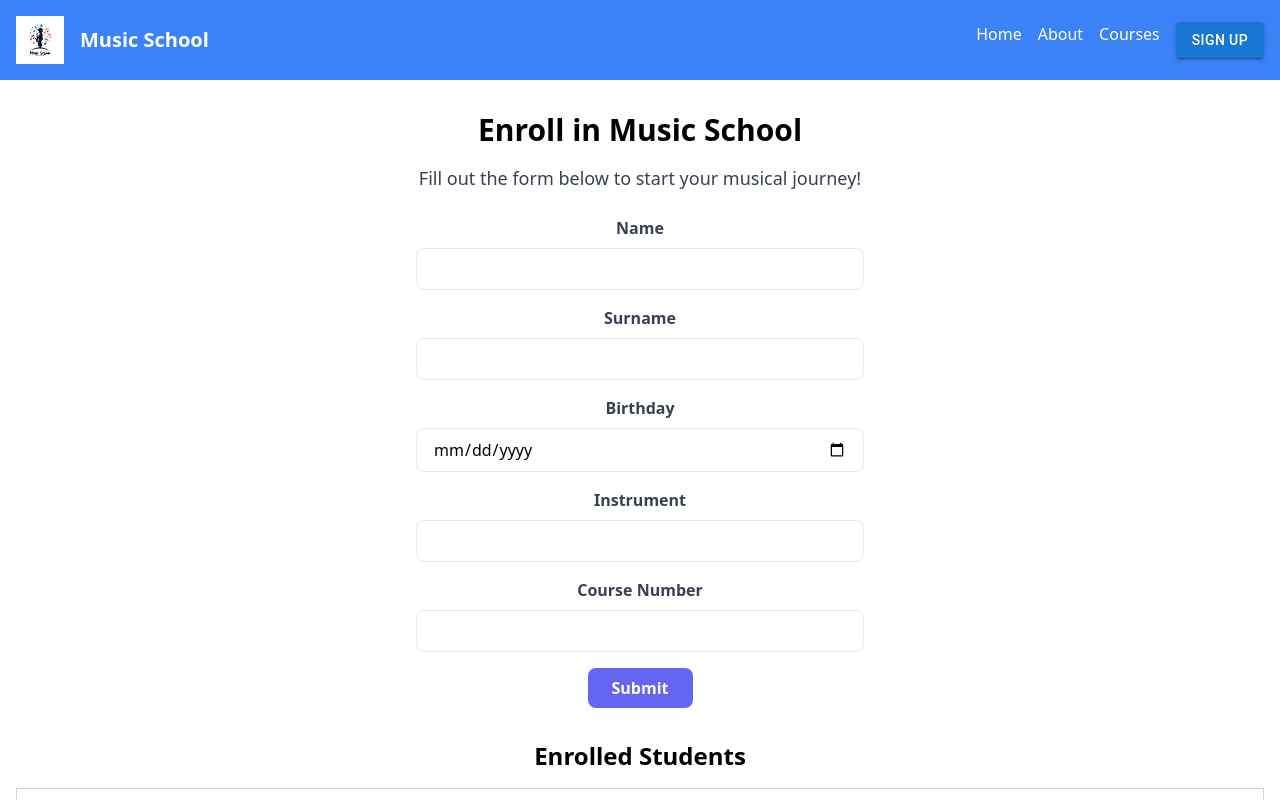
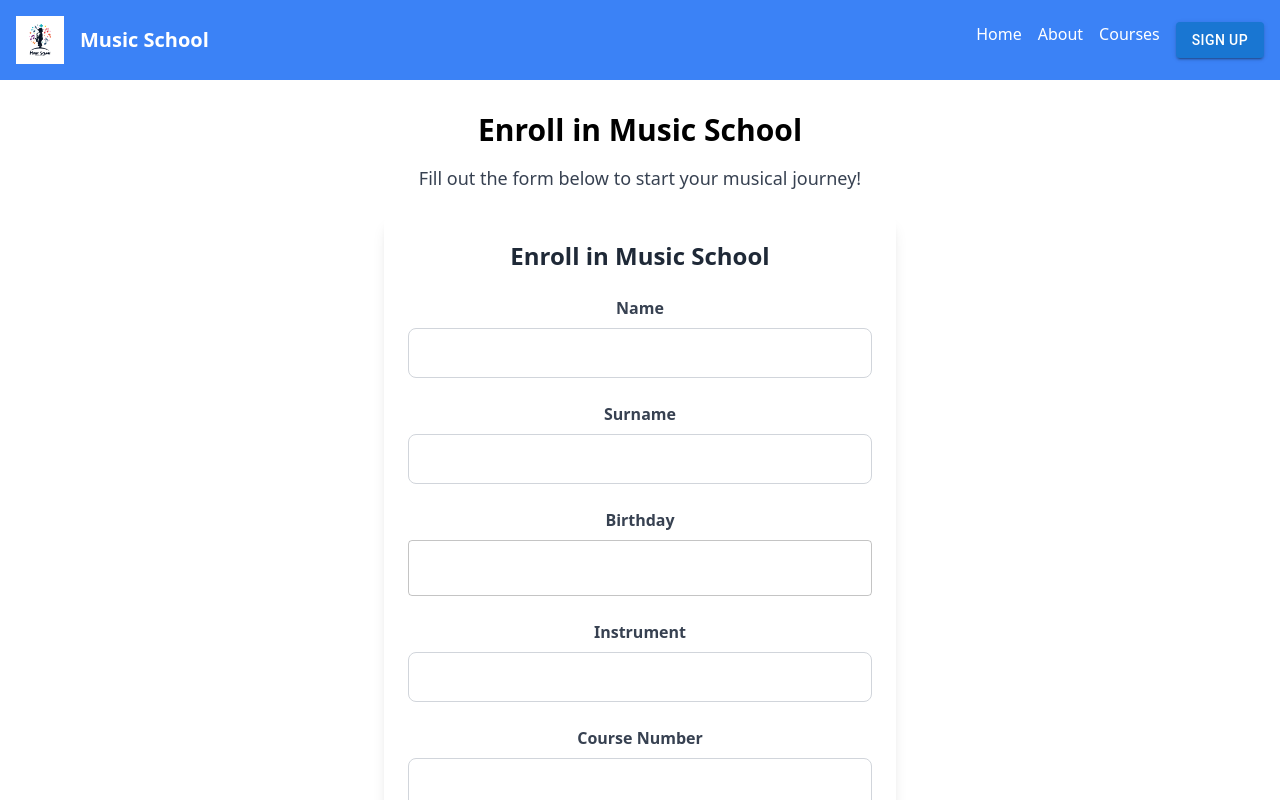
Before and after one commit to Janislud/musicSchool, a React (Create React App) app: page /enter-form in a window 1280 px wide. Shown: the top 800 px of the page. Built offline with nearby package versions, Linux system fonts and the light colour scheme.

Commit message:
create function with data + switch data params +change inputs with mui comp

```diff
--- a/package.json
+++ b/package.json
@@ -15,6 +15,7 @@
     "@types/node": "^16.18.119",
     "@types/react": "^18.3.12",
     "@types/react-dom": "^18.3.1",
+    "date-fns": "^4.1.0",
     "react": "^18.3.1",
     "react-dom": "^18.3.1",
     "react-router-dom": "^6.28.0",
--- a/src/Components/EnterForm.tsx
+++ b/src/Components/EnterForm.tsx
@@ -1,4 +1,6 @@
 import React, { useState, useEffect } from 'react';
+import TextField from '@mui/material/TextField';
+import { Button } from '@mui/material';
 
 type Student = {
   name: string;
@@ -9,18 +11,16 @@ type Student = {
   courseNumber: string;
 };
 
-// Define a type for the field names to avoid the "index signature" error
 type FormDataKeys = 'name' | 'surname' | 'birthday' | 'instrument' | 'courseNumber';
 
 const initialStudents: Student[] = [
-  { name: "John", surname: "Doe", birthday: "1997-11-12", age: 25, instrument: "Piano", courseNumber: "C001" },
-  { name: "Jane", surname: "Smith", birthday: "1998-06-24", age: 24, instrument: "Violin", courseNumber: "C002" },
-  { name: "Sam", surname: "Brown", birthday: "2001-03-15", age: 22, instrument: "Flute", courseNumber: "C003" },
-  { name: "Emily", surname: "Davis", birthday: "2003-11-22", age: 20, instrument: "Guitar", courseNumber: "C004" },
+  { name: "John", surname: "Doe", birthday: "1997.11.12", age: 25, instrument: "Piano", courseNumber: "C001" },
+  { name: "Jane", surname: "Smith", birthday: "1998.06.24", age: 24, instrument: "Violin", courseNumber: "C002" },
+  { name: "Sam", surname: "Brown", birthday: "2001.03.15", age: 22, instrument: "Flute", courseNumber: "C003" },
+  { name: "Emily", surname: "Davis", birthday: "2003.11.22", age: 20, instrument: "Guitar", courseNumber: "C004" },
 ];
 
 function EnterForm() {
-  // Ensure that formData and errors objects have a consistent type structure
   const [formData, setFormData] = useState<Record<FormDataKeys, string>>({
     name: '',
     surname: '',
@@ -100,7 +100,6 @@ function EnterForm() {
   const handleSubmit = (e: React.FormEvent) => {
     e.preventDefault();
 
-    // Validate all fields before submitting
     const newErrors: Record<FormDataKeys, string> = { ...errors };
     Object.keys(formData).forEach((key) => {
       const fieldKey = key as FormDataKeys;
@@ -118,10 +117,12 @@ function EnterForm() {
       return;
     }
 
+    const formattedBirthday = formatBirthday(formData.birthday);
+
     const newStudent: Student = {
       name: formData.name,
       surname: formData.surname,
-      birthday: formData.birthday,
+      birthday: formattedBirthday,
       age: calculateAge(formData.birthday),
       instrument: formData.instrument,
       courseNumber: formData.courseNumber,
@@ -147,6 +148,14 @@ function EnterForm() {
     });
   };
 
+  const formatBirthday = (birthday: string): string => {
+    const date = new Date(birthday);
+    const year = date.getFullYear();
+    const month = (date.getMonth() + 1).toString().padStart(2, '0');
+    const day = date.getDate().toString().padStart(2, '0');
+    return `${day}.${month}.${year}`;
+  };
+
   const isFormValid =
     Object.values(errors).every((error) => error === '') &&
     Object.values(formData).every((value) => value !== '');
@@ -156,8 +165,10 @@ function EnterForm() {
       <h2 className="text-3xl font-semibold text-black mb-4">Enroll in Music School</h2>
       <p className="text-lg text-gray-700 mb-6">Fill out the form below to start your musical journey!</p>
 
-      <form onSubmit={handleSubmit} className="max-w-md mx-auto">
-        <div className="mb-4">
+      <form onSubmit={handleSubmit} className="max-w-lg mx-auto bg-white p-6 rounded-lg shadow-lg">
+  <h2 className="text-2xl font-semibold text-gray-800 mb-6 text-center">Enroll in Music School</h2>
+
+  <div className="mb-6">
     <label htmlFor="name" className="block text-gray-700 font-semibold mb-2">Name</label>
     <input
       type="text"
@@ -165,13 +176,13 @@ function EnterForm() {
       name="name"
       value={formData.name}
       onChange={handleChange}
-            className="w-full px-4 py-2 border rounded-lg focus:outline-none focus:border-indigo-500"
+      className="w-full px-4 py-3 border border-gray-300 rounded-lg focus:outline-none focus:border-indigo-500 focus:ring-2 focus:ring-indigo-200 transition duration-300"
       required
     />
-          {errors.name && <p className="text-red-500 text-sm">{errors.name}</p>}
+    {errors.name && <p className="text-red-500 text-sm mt-1">{errors.name}</p>}
   </div>
 
-        <div className="mb-4">
+  <div className="mb-6">
     <label htmlFor="surname" className="block text-gray-700 font-semibold mb-2">Surname</label>
     <input
       type="text"
@@ -179,27 +190,32 @@ function EnterForm() {
       name="surname"
       value={formData.surname}
       onChange={handleChange}
-            className="w-full px-4 py-2 border rounded-lg focus:outline-none focus:border-indigo-500"
+      className="w-full px-4 py-3 border border-gray-300 rounded-lg focus:outline-none focus:border-indigo-500 focus:ring-2 focus:ring-indigo-200 transition duration-300"
       required
     />
-          {errors.surname && <p className="text-red-500 text-sm">{errors.surname}</p>}
+    {errors.surname && <p className="text-red-500 text-sm mt-1">{errors.surname}</p>}
   </div>
 
-        <div className="mb-4">
+  <div className="mb-6">
     <label htmlFor="birthday" className="block text-gray-700 font-semibold mb-2">Birthday</label>
-          <input
-            type="date"
+    <TextField
+      type="text"
       id="birthday"
       name="birthday"
       value={formData.birthday}
       onChange={handleChange}
-            className="w-full px-4 py-2 border rounded-lg focus:outline-none focus:border-indigo-500"
+      fullWidth
       required
+      error={!!errors.birthday}
+      helperText={errors.birthday}
+      InputLabelProps={{
+        shrink: true,
+      }}
+      className="w-full px-4 py-3 border border-gray-300 rounded-lg focus:outline-none focus:border-indigo-500 focus:ring-2 focus:ring-indigo-200 transition duration-300"
     />
-          {errors.birthday && <p className="text-red-500 text-sm">{errors.birthday}</p>}
   </div>
 
-        <div className="mb-4">
+  <div className="mb-6">
     <label htmlFor="instrument" className="block text-gray-700 font-semibold mb-2">Instrument</label>
     <input
       type="text"
@@ -207,13 +223,13 @@ function EnterForm() {
       name="instrument"
       value={formData.instrument}
       onChange={handleChange}
-            className="w-full px-4 py-2 border rounded-lg focus:outline-none focus:border-indigo-500"
+      className="w-full px-4 py-3 border border-gray-300 rounded-lg focus:outline-none focus:border-indigo-500 focus:ring-2 focus:ring-indigo-200 transition duration-300"
       required
     />
-          {errors.instrument && <p className="text-red-500 text-sm">{errors.instrument}</p>}
+    {errors.instrument && <p className="text-red-500 text-sm mt-1">{errors.instrument}</p>}
   </div>
 
-        <div className="mb-4">
+  <div className="mb-6">
     <label htmlFor="courseNumber" className="block text-gray-700 font-semibold mb-2">Course Number</label>
     <input
       type="text"
@@ -221,19 +237,22 @@ function EnterForm() {
       name="courseNumber"
       value={formData.courseNumber}
       onChange={handleChange}
-            className="w-full px-4 py-2 border rounded-lg focus:outline-none focus:border-indigo-500"
+      className="w-full px-4 py-3 border border-gray-300 rounded-lg focus:outline-none focus:border-indigo-500 focus:ring-2 focus:ring-indigo-200 transition duration-300"
       required
     />
-          {errors.courseNumber && <p className="text-red-500 text-sm">{errors.courseNumber}</p>}
+    {errors.courseNumber && <p className="text-red-500 text-sm mt-1">{errors.courseNumber}</p>}
   </div>
 
-        <button
+  <Button
     type="submit"
-          className="bg-indigo-500 text-white px-6 py-2 rounded-lg font-semibold hover:bg-indigo-600"
+    variant="contained"
+    color="primary"
+    fullWidth
     disabled={!isFormValid}
+    className="mt-4 py-3 text-lg font-semibold rounded-lg transition-all duration-300 transform hover:scale-105 focus:outline-none focus:ring-2 focus:ring-indigo-300 disabled:opacity-50"
   >
     Submit
-        </button>
+  </Button>
 </form>
 
       <div className="mt-8">
```
Also changed, not shown: 1 other file (tests, documents, lock files or other folders). Lines whose indentation alone changed are shown as unchanged.
